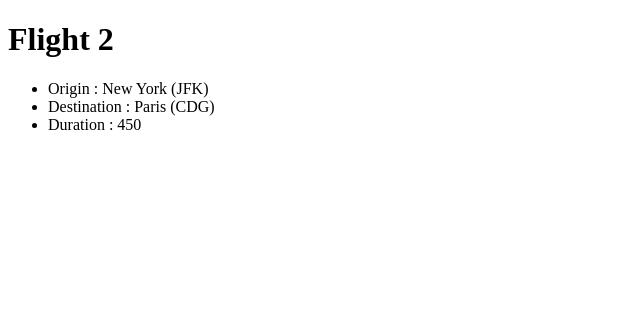
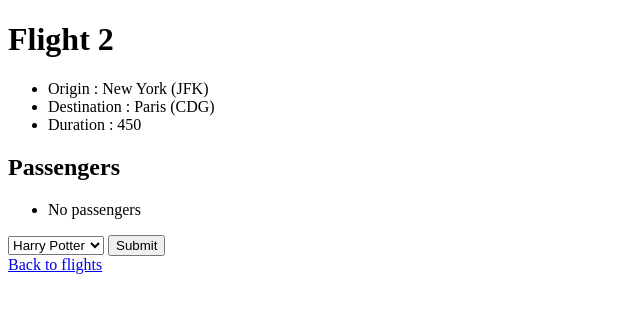
Before and after one commit to asaMavhungu/django-models, a Django app: page /flights/2 in a window 1280 px wide. Shown: the top 313 px of the page, without its empty margins (0-640 px from the left). Run offline with Django 4.2, Linux system fonts and the light colour scheme; data comes from the database, SQL or seed files in the repository.

Commit message:
Added 'Book' model and booking system

```diff
--- a/flights/models.py
+++ b/flights/models.py
@@ -21,7 +21,7 @@ class Flight(models.Model):
 class Passenger(models.Model):
     fname = models.CharField(max_length=64)
     lname = models.CharField(max_length=64)
-    flight = models.ManyToManyField(Flight, blank=True, related_name="passengers")
+    flights = models.ManyToManyField(Flight, blank=True, related_name="passengers")
 
     def __str__(self) -> str:
         return f"{self.fname} {self.lname}"
--- a/flights/templates/flights/flight.html
+++ b/flights/templates/flights/flight.html
@@ -10,4 +10,26 @@
         <li> Duration : {{ flight.duration }}</li>
     </ul>
 
+    <h2>Passengers</h2>
+
+    <ul>
+        {% for passenger in passengers %}
+            <li> {{passenger}}</li>
+        {% empty%}
+            <li>No passengers</li>
+        {% endfor %}
+    </ul>
+
+    <form action="{% url 'book' flight.id %}" method="post">
+        {% csrf_token %}
+        <select name ="passenger">
+            {% for passenger in nonPassengers %}
+                <option value="{{passenger.id}}">{{passenger}}</option>
+            {% endfor %}
+        </select>
+        <input type="submit">
+    </form>
+
+    <a href="{% url 'index' %}">Back to flights</a>
+
 {% endblock %}
--- a/flights/templates/flights/index.html
+++ b/flights/templates/flights/index.html
@@ -6,7 +6,9 @@
     <ul>
         {%for flight in flights%}
             <li>
-                {{flight}}
+                <a href="{% url 'flight' flight.id %}">
+                    {{flight}}
+                </a>
             </li>
 
         {% endfor%}
--- a/flights/urls.py
+++ b/flights/urls.py
@@ -5,5 +5,6 @@ from . import views
 
 urlpatterns = [
     path("", views.index, name="index"),
-    path("<int:flight_id>", views.flight, name="flight")
+    path("<int:flight_id>", views.flight, name="flight"),
+    path("<int:flight_id>/book", views.book, name="book")
 ]
--- a/flights/views.py
+++ b/flights/views.py
@@ -1,5 +1,9 @@
+from django.http import HttpResponse, HttpResponseRedirect
 from django.shortcuts import render
-from .models import Flight
+
+import flights
+from .models import Flight, Passenger
+from django.urls import reverse
 
 # Create your views here.
 
@@ -11,5 +15,16 @@ def index(request):
 def flight(request, flight_id):
     flight = Flight.objects.get(pk=flight_id)
     return render(request, "flights/flight.html",{
-        "flight" : flight
+        "flight" : flight,
+        "passengers" : flight.passengers.all(),
+        "nonPassengers" : Passenger.objects.exclude(flights=flight).all()
     })
+
+def book(request, flight_id):
+    if request.method == "POST":
+        flight = Flight.objects.get(pk=flight_id)
+        passenger_id = int(request.post["passenger"])
+        passenger = Passenger.objects.get(pk=passenger_id)
+        passenger.flights.add(passenger)
+        return HttpResponseRedirect(reverse("flights", args=(flight_id)))
+    pass
```
Also changed, not shown: db.sqlite3, flights/migrations/0006_rename_flight_passenger_flights.py (added).
